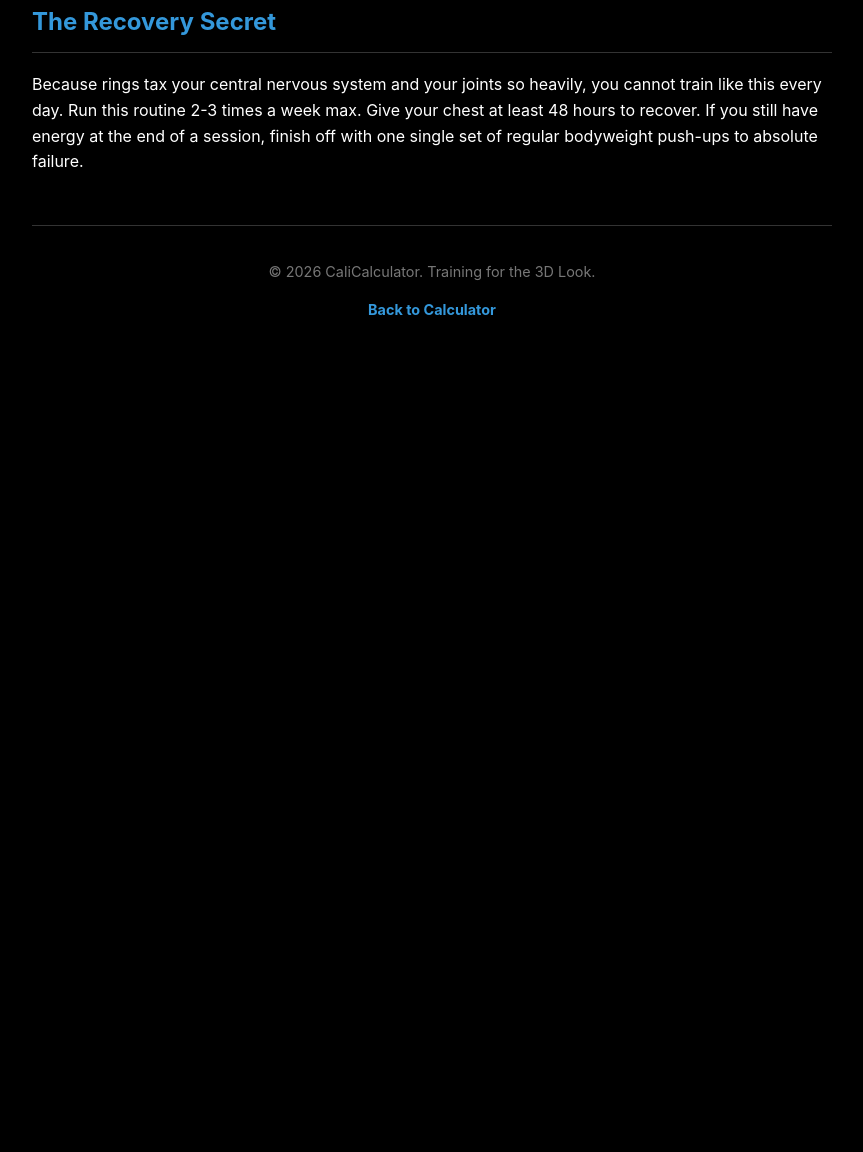
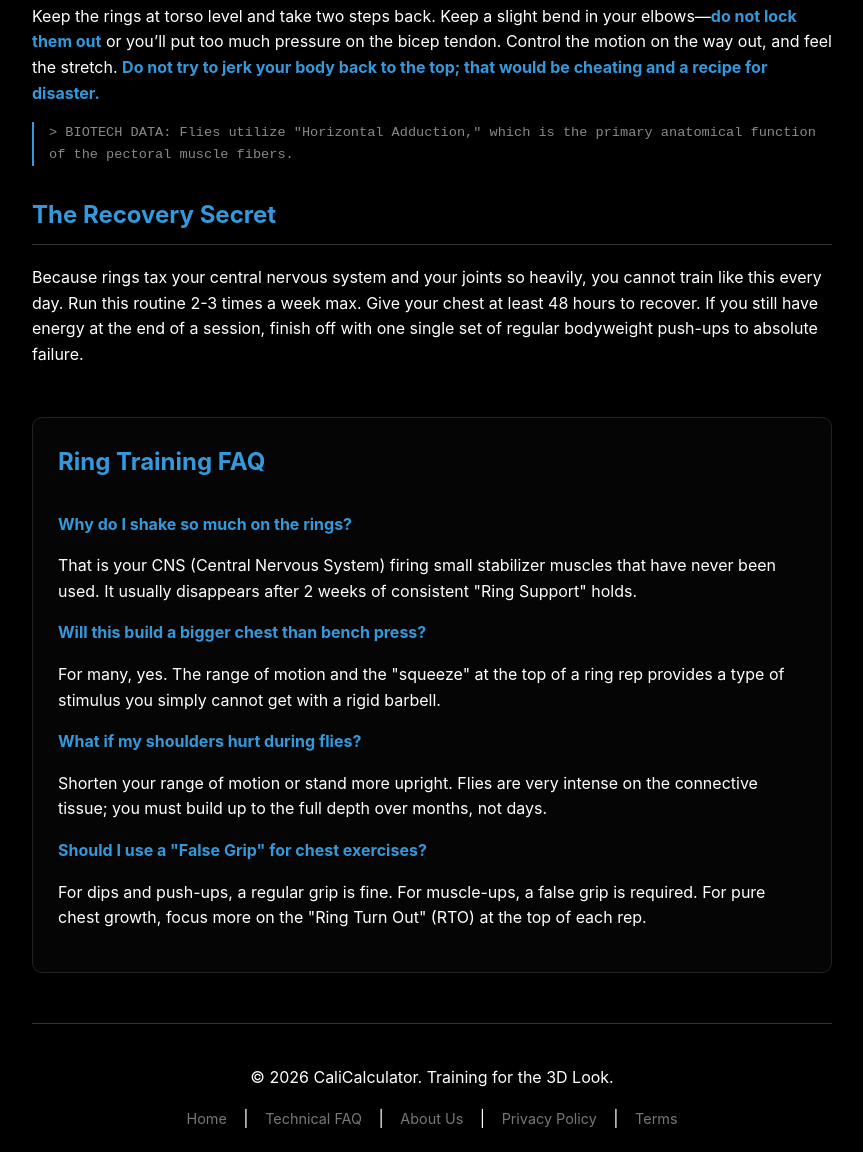
Before and after one commit to ngldepressed/cali-calculator, a plain HTML site: page blog/chest-guide.html in a window 1280 px wide. Shown: the part 1356-2508 px from the top of the page, without its empty margins (208-1071 px from the left). Before the commit the page ends 1711 px from the top, so only its background shows below. Drawn offline with Linux system fonts and the light colour scheme.

Commit message:
Update chest-guide.html

```diff
--- a/blog/chest-guide.html
+++ b/blog/chest-guide.html
@@ -1,15 +1,14 @@
 <!DOCTYPE html>
 <html lang="en">
 <head>
-
-      <script async src="https://www.googletagmanager.com/gtag/js?id=G-CDL3F645R2"></script>
+    <script async src="https://www.googletagmanager.com/gtag/js?id=G-CDL3F645R2"></script>
     <script>
       window.dataLayer = window.dataLayer || [];
       function gtag(){dataLayer.push(arguments);}
       gtag('js', new Date());
       gtag('config', 'G-CDL3F645R2');
     </script>
-    <script async src="https://pagead2.googlesyndication.com/pagead/js/adsbygoogle.js?client=ca-pub-1230203526545088"
+    <script async src="https://pagead2.googlesyndication.com/pagead/js?client=ca-pub-1230203526545088"
      crossorigin="anonymous"></script>
 
     <meta charset="UTF-8">
@@ -17,66 +16,21 @@
     <title>3 Best Ring Exercises for a Massive Chest | CaliCalculator</title>
 
     <link rel="canonical" href="https://www.calicalculator.com/blog/ring-chest-guide.html" />
+    <meta name="description" content="Learn the top 3 gymnastic ring exercises to build a thick, aesthetic chest at home. Tips on ring dips, flies, and push-ups.">
 
-    <meta name="description" content="Learn the top 3 gymnastic ring exercises to build a thick, aesthetic chest at home. Tips on ring dips, flies, and push-ups.">
     <style>
-        /* Main Page Colors */
-        body {
-            font-family: -apple-system, BlinkMacSystemFont, "Segoe UI", Roboto, sans-serif;
-            line-height: 1.6;
-            background-color: #000000; /* Black Background */
-            color: #ffffff; /* White Text */
-            max-width: 800px;
-            margin: 0 auto;
-            padding: 20px;
-        }
-
-        /* Blue Headings */
-        h1, h2 {
-            color: #3498db; /* Bright Blue */
-            border-bottom: 1px solid #333;
-            padding-bottom: 10px;
-        }
-
+        body { font-family: -apple-system, BlinkMacSystemFont, "Segoe UI", Roboto, sans-serif; line-height: 1.6; background-color: #000000; color: #ffffff; max-width: 800px; margin: 0 auto; padding: 20px; }
+        h1, h2 { color: #3498db; border-bottom: 1px solid #333; padding-bottom: 10px; }
         h2 { margin-top: 30px; }
-
-        /* Adjusted Boxes for Dark Mode */
-        .warning {
-            background: #2d0000; /* Dark Red */
-            padding: 15px;
-            border-left: 5px solid #ff4d4d;
-            margin: 20px 0;
-            color: #ffcccc;
-        }
-
-        .pro-tip {
-            background: #001f3f; /* Dark Blue */
-            padding: 15px;
-            border-left: 5px solid #3498db;
-            margin: 20px 0;
-            color: #cce6ff;
-        }
-
-        .footer {
-            margin-top: 50px;
-            font-size: 0.9em;
-            color: #777;
-            text-align: center;
-            border-top: 1px solid #333;
-            padding-top: 20px;
-        }
-
-        .blog-link {
-            color: #3498db;
-            text-decoration: none;
-            font-weight: bold;
-        }
-
-        .blog-link:hover {
-            text-decoration: underline;
-        }
-
-        strong { color: #3498db; } /* Makes bold words pop in blue too */
+        .tech-stat { color: #888; font-size: 0.85rem; border-left: 2px solid #3498db; padding-left: 15px; margin: 10px 0 25px 0; font-family: monospace; }
+        .warning { background: #2d0000; padding: 15px; border-left: 5px solid #ff4d4d; margin: 20px 0; color: #ffcccc; }
+        .pro-tip { background: #001f3f; padding: 15px; border-left: 5px solid #3498db; margin: 20px 0; color: #cce6ff; }
+        .faq-section { margin-top: 50px; padding: 25px; border: 1px solid #222; border-radius: 10px; background: #050505; }
+        .faq-q { color: #3498db; font-weight: bold; margin-top: 15px; display: block; }
+        .footer-nav { margin-top: 50px; text-align: center; border-top: 1px solid #333; padding-top: 25px; }
+        .footer-nav a { color: #777; text-decoration: none; margin: 0 12px; font-size: 0.9em; transition: 0.3s; }
+        .footer-nav a:hover { color: #3498db; }
+        strong { color: #3498db; }
     </style>
 </head>
 <body>
@@ -93,6 +47,7 @@
 
         <h2>1. Ring Dips (The Lower Chest Destroyer)</h2>
         <p>These are the king of chest builders. If you’ve never touched rings, don't just jump in—you'll shake like a leaf. Start with basic ring holds to get your stability up. Once you're steady, these will burn your chest in a way you've never felt.</p>
+        <p class="tech-stat">> BIOTECH DATA: Ring dips require 34% more pectoralis activation than parallel bars due to the constant fight against lateral drift.</p>
 
         <div class="pro-tip">
             <strong>The Pro Move:</strong> At the top of the rep, don’t just stand there. Turn the rings out (palms forward) and try to <strong>drill them into your ribs</strong>. This peak contraction is where the actual muscle fibers tear and regrow thicker.
@@ -104,6 +59,7 @@
 
         <h2>2. Feet-Elevated Ring Push-ups (Upper Chest Focus)</h2>
         <p>To get that "shelf-like" upper chest, you need to change the angle of attack. Throw your feet on a chair or a box and lean your body weight forward as you descend. This mimics the incline bench press but adds the stabilization requirement of calisthenics.</p>
+        <p class="tech-stat">> BIOTECH DATA: Elevation shifts the Center of Gravity (CoG) toward the clavicular head of the pectoralis major.</p>
         <ul>
             <li><strong>The Squeeze:</strong> This is the game-changer. At the top of the push-up, try to make the rings touch together.</li>
             <li><strong>The Tempo:</strong> Don’t rush. Control the descent for 3 seconds, and add a pause at the bottom where the tension is highest.</li>
@@ -112,14 +68,35 @@
         <h2>3. Ring Flies (The Brutal Finisher)</h2>
         <p>Do these <em>after</em> your dips and push-ups when your chest is already fatigued. This is a pure isolation-style movement that destroys the inner chest.</p>
         <p>Keep the rings at torso level and take two steps back. Keep a slight bend in your elbows—<strong>do not lock them out</strong> or you’ll put too much pressure on the bicep tendon. Control the motion on the way out, and feel the stretch. <strong>Do not try to jerk your body back to the top; that would be cheating and a recipe for disaster.</strong></p>
+        <p class="tech-stat">> BIOTECH DATA: Flies utilize "Horizontal Adduction," which is the primary anatomical function of the pectoral muscle fibers.</p>
 
         <h2>The Recovery Secret</h2>
         <p>Because rings tax your central nervous system and your joints so heavily, you cannot train like this every day. Run this routine 2-3 times a week max. Give your chest at least 48 hours to recover. If you still have energy at the end of a session, finish off with one single set of regular bodyweight push-ups to absolute failure.</p>
+
+        <section class="faq-section">
+            <h2 style="border:none; margin-top:0;">Ring Training FAQ</h2>
+
+            <span class="faq-q">Why do I shake so much on the rings?</span>
+            <p>That is your CNS (Central Nervous System) firing small stabilizer muscles that have never been used. It usually disappears after 2 weeks of consistent "Ring Support" holds.</p>
+
+            <span class="faq-q">Will this build a bigger chest than bench press?</span>
+            <p>For many, yes. The range of motion and the "squeeze" at the top of a ring rep provides a type of stimulus you simply cannot get with a rigid barbell.</p>
+
+            <span class="faq-q">What if my shoulders hurt during flies?</span>
+            <p>Shorten your range of motion or stand more upright. Flies are very intense on the connective tissue; you must build up to the full depth over months, not days.</p>
+
+            <span class="faq-q">Should I use a "False Grip" for chest exercises?</span>
+            <p>For dips and push-ups, a regular grip is fine. For muscle-ups, a false grip is required. For pure chest growth, focus more on the "Ring Turn Out" (RTO) at the top of each rep.</p>
+        </section>
     </article>
 
-    <footer class="footer">
+    <footer class="footer-nav">
         <p>© 2026 CaliCalculator. Training for the 3D Look.</p>
-        <p><a href="../index.html" class="blog-link">Back to Calculator</a></p>
+        <a href="../index.html">Home</a> |
+        <a href="../faq.html">Technical FAQ</a> |
+        <a href="../about.html">About Us</a> |
+        <a href="../privacy-policy.html">Privacy Policy</a> |
+        <a href="../terms.html">Terms</a>
     </footer>
 
 </body>
```
